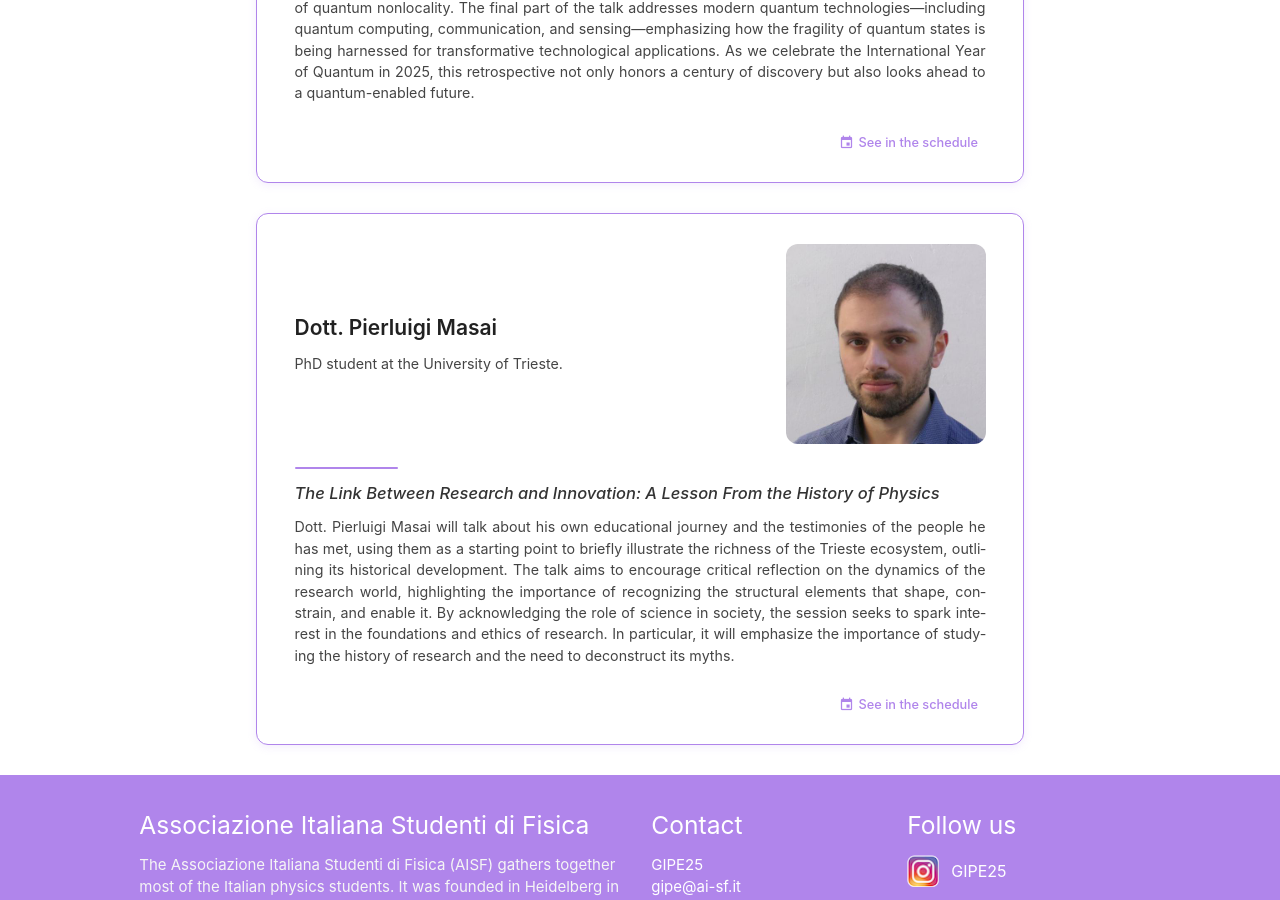
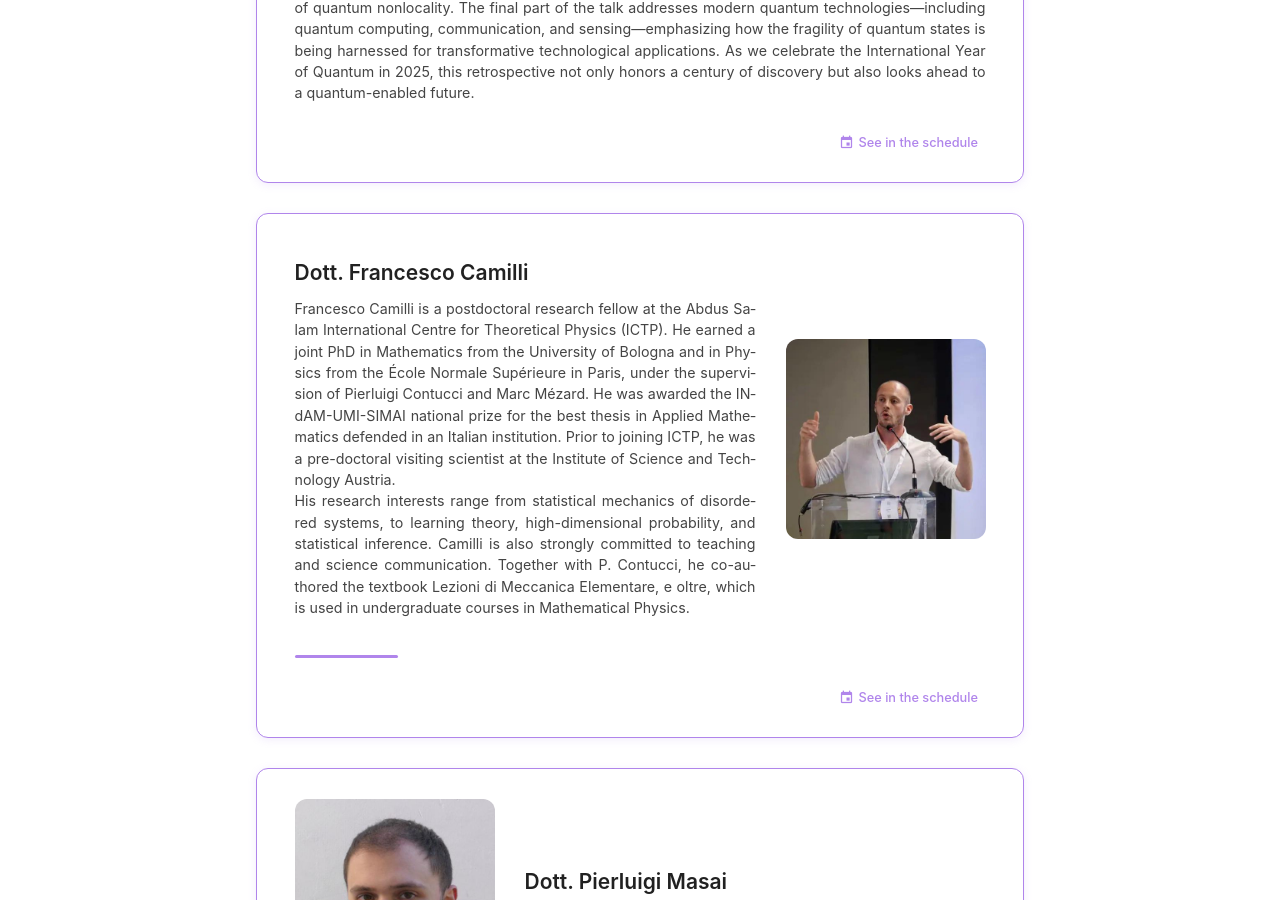
Before and after one commit to ai-sf/gipe, a Jekyll site: the page built from speakers.html, in a window 1280 px wide and 900 px high, scrolled down 3359 px. Built offline with Jekyll 4.4.1, drawn with Linux system fonts in a browser that asks for light colours; nearby versions of some CDN libraries.

Commit message:
aggiornamenti visita ictp

```diff
--- a/_data/schedule.yml
+++ b/_data/schedule.yml
@@ -197,33 +197,38 @@
         - title: 'Fabio Fontanot: Extragalactic Astrophysics at OATs.'
 
     - time: "12:30-14:00"
-      title: "LUNCH AT ICTP"
+      title: "LUNCH AT ICTP'S CAFETERIA"
       place:
-        name: "ICTP (Str. Costiera, 11)"
+        name: "ICTP, Leonardo building (Str. Costiera, 11)"
         url: "/facilities/#ictp"
 
-    - time: "14:00-17:00"
+    - time: "14:00-16:30"
       title: "VISITING ICTP"
       place:
-        name: "ICTP"
+        name: "ICTP, Leonardo building, Budinich Lecture Hall"
         url: "/facilities/#ictp"
       descriptions:
         - "You will have the opportunity to visit the International Centre for Theoretical Physics, founded by Paolo Budinich and Abdus Salam in 1964."
         - "The structure of the visit is the following:"
       substeps:
         - title: "<u>14:00-15:00</u>: Presentation of ICTP History;"
-        - title: "<u>15:00-16:00</u>: Seminar;"
+        - title: "<u>15:00-16:00</u>: Seminar held by Dott. Francesco Camilli;"
         - title: '<u>16:00-16:30</u>: <em>"The Link Between Research and Innovation: A Lesson From the History of Physics"</em> by Dott. Pierluigi Masai.'
       speakers:
+        - name: "Francesco Camilli"
+          photo: "/img/speakers/camilli/foto_FC_zoomed.jpeg"
+          description: "Postdoctoral research fellow at ICTP"
+          id: "camilli"
+
         - name: "Pierluigi Masai"
           photo: "/img/speakers/masai/foto_Masai-683950461.jpg"
           description: "PhD student at the University of Trieste"
           id: "masai"
 
-    - time: "16:30-18:30"
+    - time: "16:30-17:00"
       title: "COFFEE BREAK"
       place:
-        name: "ICTP"
+        name: "ICTP, Leonardo building"
         url: "/facilities/#ictp"
       description: "Followed by the possibility to join us to discover <strong>Miramare Castle</strong>."
 
--- a/_data/speakers.yml
+++ b/_data/speakers.yml
@@ -50,6 +50,12 @@
   seminar_description:
     - This talk traces the extraordinary journey of quantum mechanics over the past century, from the earliest atomic models to the profound conceptual revolutions that reshaped our understanding of reality. Beginning with Dalton's atomic hypothesis and culminating in Schrödinger's wave mechanics, the presentation highlights the progressive realization that matter exhibits both particle and wave-like behaviors. It then explores the deep philosophical and physical implications of quantum theory, focusing on the Einstein-Podolsky-Rosen paradox and Bell's theorem, culminating in the experimental confirmation of quantum nonlocality. The final part of the talk addresses modern quantum technologies—including quantum computing, communication, and sensing—emphasizing how the fragility of quantum states is being harnessed for transformative technological applications. As we celebrate the International Year of Quantum in 2025, this retrospective not only honors a century of discovery but also looks ahead to a quantum-enabled future.
 
+- id: camilli
+  name: Dott. Francesco Camilli
+  photo: "/img/speakers/camilli/foto_FC_zoomed.jpeg"
+  bio:
+    - "Francesco Camilli is a postdoctoral research fellow at the Abdus Salam International Centre for Theoretical Physics (ICTP). He earned a joint PhD in Mathematics from the University of Bologna and in Physics from the École Normale Supérieure in Paris, under the supervision of Pierluigi Contucci and Marc Mézard. He was awarded the INdAM-UMI-SIMAI national prize for the best thesis in Applied Mathematics defended in an Italian institution. Prior to joining ICTP, he was a pre-doctoral visiting scientist at the Institute of Science and Technology Austria."
+    - "His research interests range from statistical mechanics of disordered systems, to learning theory, high-dimensional probability, and statistical inference. Camilli is also strongly committed to teaching and science communication. Together with P. Contucci, he co-authored the textbook Lezioni di Meccanica Elementare, e oltre, which is used in undergraduate courses in Mathematical Physics."
 
 - id: masai
   name: Dott. Pierluigi Masai
```
Also changed, not shown: img/speakers/camilli/foto_FC_zoomed.jpeg (added).
